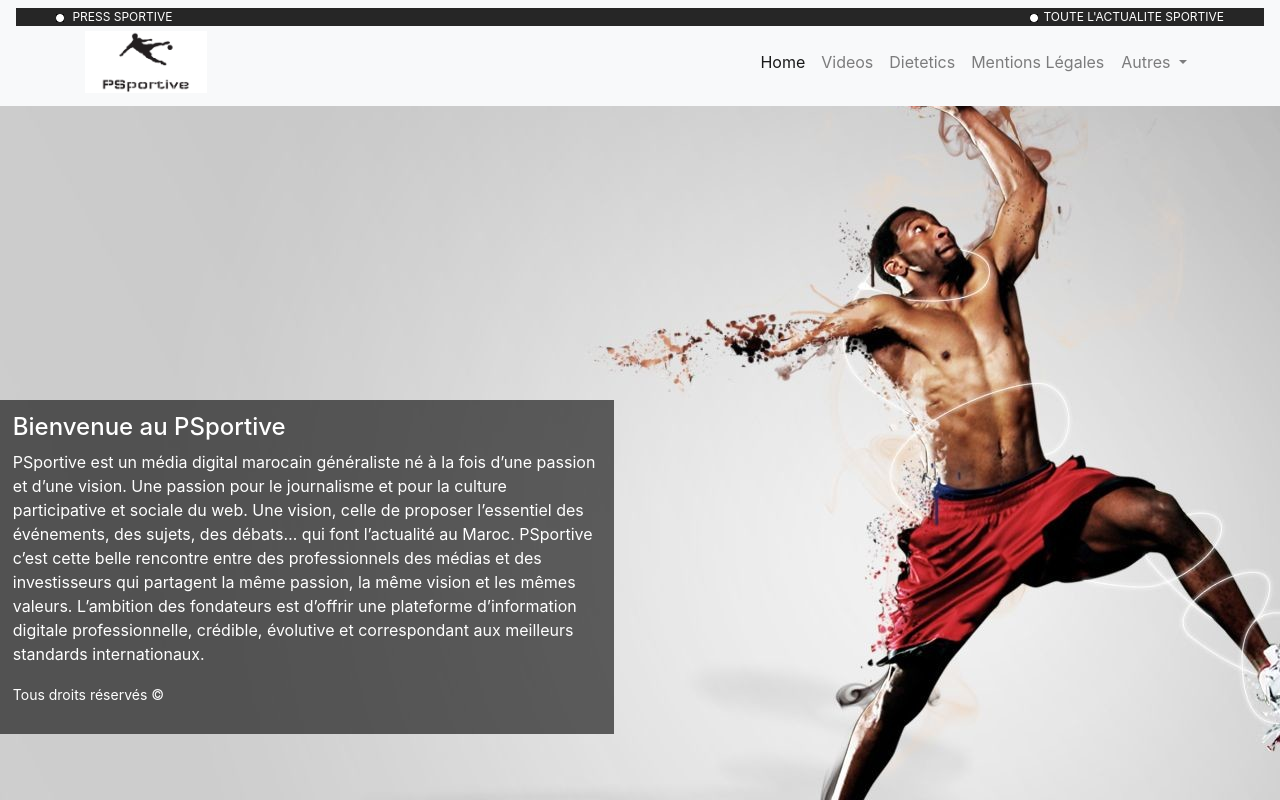
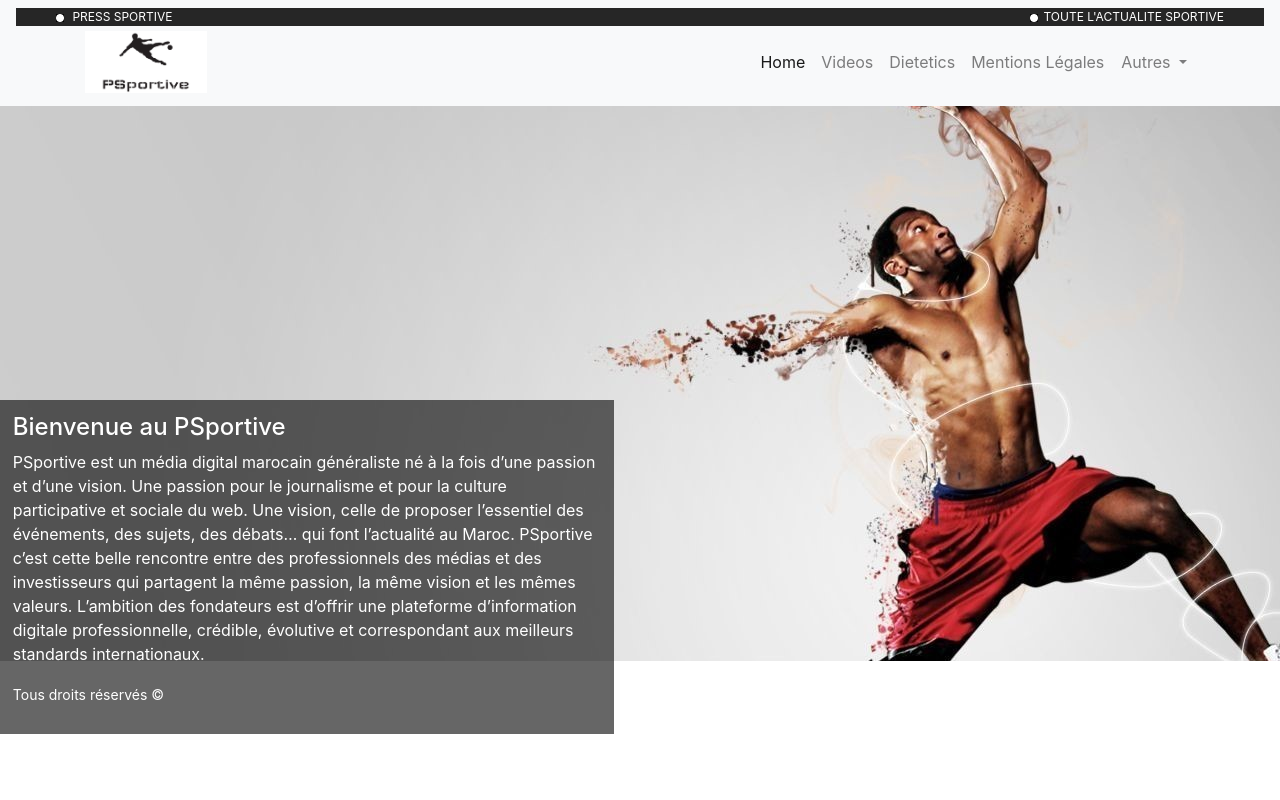
Before and after one commit to khaoularazz/SportNewsFront, an Angular app: page /mentions-legal in a window 1280 px wide. Shown: the top 800 px of the page. Built offline with nearby package versions, Linux system fonts and the light colour scheme.

Commit message:
fixing my page

```diff
--- a/src/app/mentions-legal/mentions-legal.component.html
+++ b/src/app/mentions-legal/mentions-legal.component.html
@@ -1,5 +1,5 @@
 <body>
-    <img src="assets/images/po1.jpg" >
+    <img src="assets/images/po4.jpg" >
     <div class="text-block">
         <h4>Bienvenue au PSportive</h4>
 
--- a/src/app/navbar/navbar.component.html
+++ b/src/app/navbar/navbar.component.html
@@ -29,7 +29,7 @@
           <a class="nav-link" routerLink="Dietetics" routerLinkActive="active">Dietetics</a>
         </li>
         <li class="nav-item">
-          <a class="nav-link" href="#" style="width:150px;" >Mentions Légales</a>
+          <a class="nav-link" routerLink="mentions-legal" style="width:150px;" >Mentions Légales</a>
         </li>
         <li class="nav-item dropdown">
           <a class="nav-link dropdown-toggle" href="#" id="navbarDropdown" data-toggle="dropdown" aria-haspopup="true" aria-expanded="false">
```
Also changed, not shown: src/assets/images/po1.jpg (deleted), src/assets/images/po4.jpg (added).
